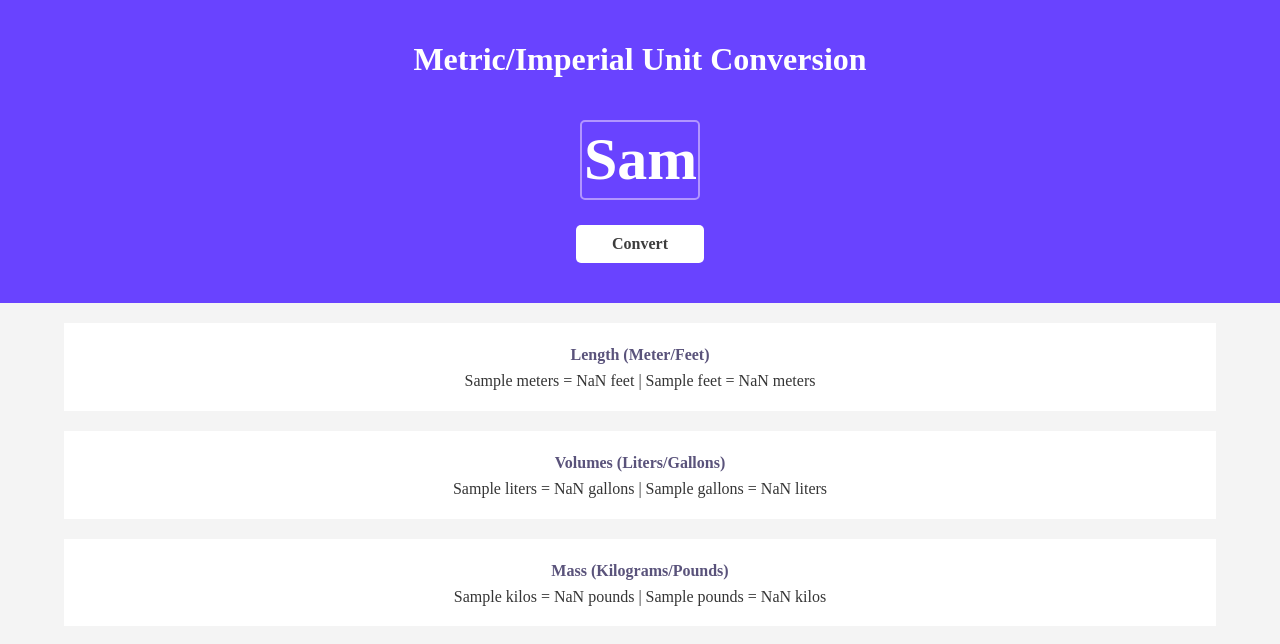
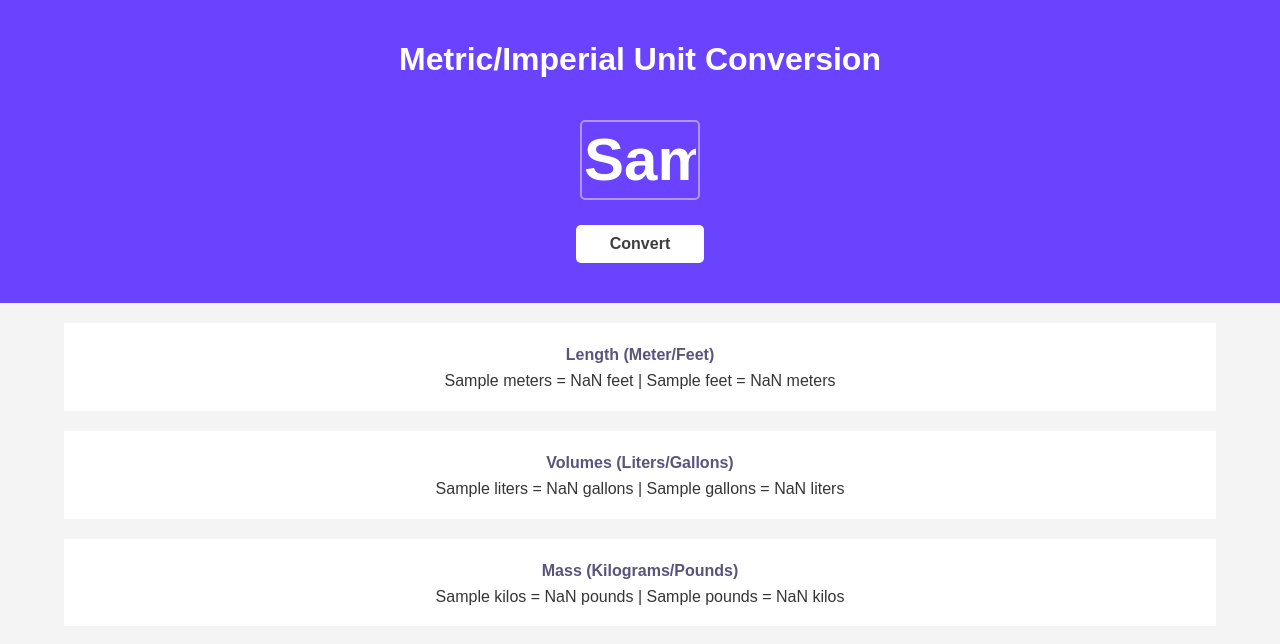
Before and after one commit to abhaysahoo/unit-converter--solo-project, a website built with Vite: page index.html in a window 1280 px wide. Both pictures are taken after typing "Sample" into the empty fields and a click on the button "Convert". Built offline with nearby package versions, Linux system fonts and the light colour scheme.

Commit message:
Changing text font & numbers from 2 to 3 decimal places

```diff
--- a/index.css
+++ b/index.css
@@ -1,7 +1,8 @@
 body {
   margin: 0;
   text-align: center;
-    background: #F4F4F4;
+  background: #f4f4f4;
+  font-family: Arial, Helvetica, sans-serif;
 }
 
 h1 {
@@ -9,7 +10,7 @@ h1 {
 }
 
 h4 {
-    color: #5A537B;
+  color: #5a537b;
   margin: 8px 0 5px 0;
 }
 
@@ -19,7 +20,7 @@ p {
 }
 
 #input-container {
-    background: #6943FF;
+  background: #6943ff;
   padding: 20px 0px;
 }
 
@@ -31,8 +32,8 @@ p {
   border-radius: 5px;
   padding: 10px;
   font-weight: bold;
-    color: #3D3D3D;
-    background: #FFFFFF;
+  color: #3d3d3d;
+  background: #ffffff;
 }
 
 #input-field {
@@ -40,15 +41,16 @@ p {
   height: 80px;
   text-align: center;
   font-size: 60px;
-    background: #6943FF;
-    border: 2px solid #B295FF;
+  background: #6943ff;
+  border: 2px solid #b295ff;
   border-radius: 5px;
   color: white;
   font-weight: bold;
   margin: 20px 0px 5px 0px;
 }
 
-#input-field::placeholder, :focus {
+#input-field::placeholder,
+:focus {
   color: white;
   outline: none;
 }
--- a/index.html
+++ b/index.html
@@ -1,25 +1,35 @@
 <html>
-    <head><link rel="stylesheet" href="https://cdnjs.cloudflare.com/ajax/libs/normalize/8.0.1/normalize.css">
-        <link rel="stylesheet" href="index.css">
+  <head>
+    <link
+      rel="stylesheet"
+      href="https://cdnjs.cloudflare.com/ajax/libs/normalize/8.0.1/normalize.css"
+    />
+    <link rel="stylesheet" href="index.css" />
   </head>
   <body>
     <div id="input-container">
       <h1>Metric/Imperial Unit Conversion</h1>
-            <input id="input-field" type="text" placeholder="0">
+      <input id="input-field" type="text" placeholder="0" />
       <button id="convert-btn">Convert</button>
     </div>
     <div id="output-container">
       <div class="display">
         <h4>Length (Meter/Feet)</h4>
-                <p id="length-conversion-display">0 meters = 0 feet | 0 feet = 0 meters</p>
+        <p id="length-conversion-display">
+          0 meters = 0 feet | 0 feet = 0 meters
+        </p>
       </div>
       <div class="display">
         <h4>Volumes (Liters/Gallons)</h4>
-                <p id="volume-conversion-display">0 liters = 0 gallons | 0 gallons = 0 liters</p>
+        <p id="volume-conversion-display">
+          0 liters = 0 gallons | 0 gallons = 0 liters
+        </p>
       </div>
       <div class="display">
         <h4>Mass (Kilograms/Pounds)</h4>
-                <p id="mass-conversion-display">0 kilos = 0 pounds | 0 pounds = 0 kilos</p>
+        <p id="mass-conversion-display">
+          0 kilos = 0 pounds | 0 pounds = 0 kilos
+        </p>
       </div>
     </div>
     <script src="index.js" type="module"></script>
--- a/index.js
+++ b/index.js
@@ -4,33 +4,33 @@
 1 kilogram = 2.204 pound
 */
 
-const inputEl = document.getElementById("input-field")
-const convertBtnEl = document.getElementById("convert-btn")
-const lengthEl = document.getElementById("length-conversion-display")
-const volumeEl = document.getElementById("volume-conversion-display")
-const massEl = document.getElementById("mass-conversion-display")
+const inputEl = document.getElementById("input-field");
+const convertBtnEl = document.getElementById("convert-btn");
+const lengthEl = document.getElementById("length-conversion-display");
+const volumeEl = document.getElementById("volume-conversion-display");
+const massEl = document.getElementById("mass-conversion-display");
 
-convertBtnEl.addEventListener("click", function() {
-    const number = inputEl.value;
+convertBtnEl.addEventListener("click", function () {
+  const number = inputEl.value;
 
-    const valueInFeetFromMeter = (number * 3.281).toFixed(2)
-    const valueInMeterFromFeet = (number / 3.281).toFixed(2)
+  const valueInFeetFromMeter = (number * 3.281).toFixed(3);
+  const valueInMeterFromFeet = (number / 3.281).toFixed(3);
 
-    const valueInLiterFromGallon = (number * 0.264).toFixed(2)
-    const valueInGallonFromLiter = (number / 0.264).toFixed(2)
+  const valueInLiterFromGallon = (number * 0.264).toFixed(3);
+  const valueInGallonFromLiter = (number / 0.264).toFixed(3);
 
-    const valueInKiloFromPound = (number * 2.204).toFixed(2)
-    const valueInPoundFromKilo = (number / 2.204).toFixed(2)
+  const valueInKiloFromPound = (number * 2.204).toFixed(3);
+  const valueInPoundFromKilo = (number / 2.204).toFixed(3);
 
-    lengthEl.textContent = `${number} meters = ${valueInFeetFromMeter} feet
+  lengthEl.textContent = `${number} meters = ${valueInFeetFromMeter} feet
                                 |
-                            ${number} feet = ${valueInMeterFromFeet} meters`
+                            ${number} feet = ${valueInMeterFromFeet} meters`;
 
-    volumeEl.textContent = `${number} liters = ${valueInGallonFromLiter} gallons
+  volumeEl.textContent = `${number} liters = ${valueInGallonFromLiter} gallons
                                 |
-                            ${number} gallons = ${valueInLiterFromGallon} liters`
+                            ${number} gallons = ${valueInLiterFromGallon} liters`;
 
-    massEl.textContent = `${number} kilos = ${valueInPoundFromKilo} pounds
+  massEl.textContent = `${number} kilos = ${valueInPoundFromKilo} pounds
                                 |
-                            ${number} pounds = ${valueInKiloFromPound} kilos`
-})
+                            ${number} pounds = ${valueInKiloFromPound} kilos`;
+});
```
Lines whose indentation alone changed are shown as unchanged.
